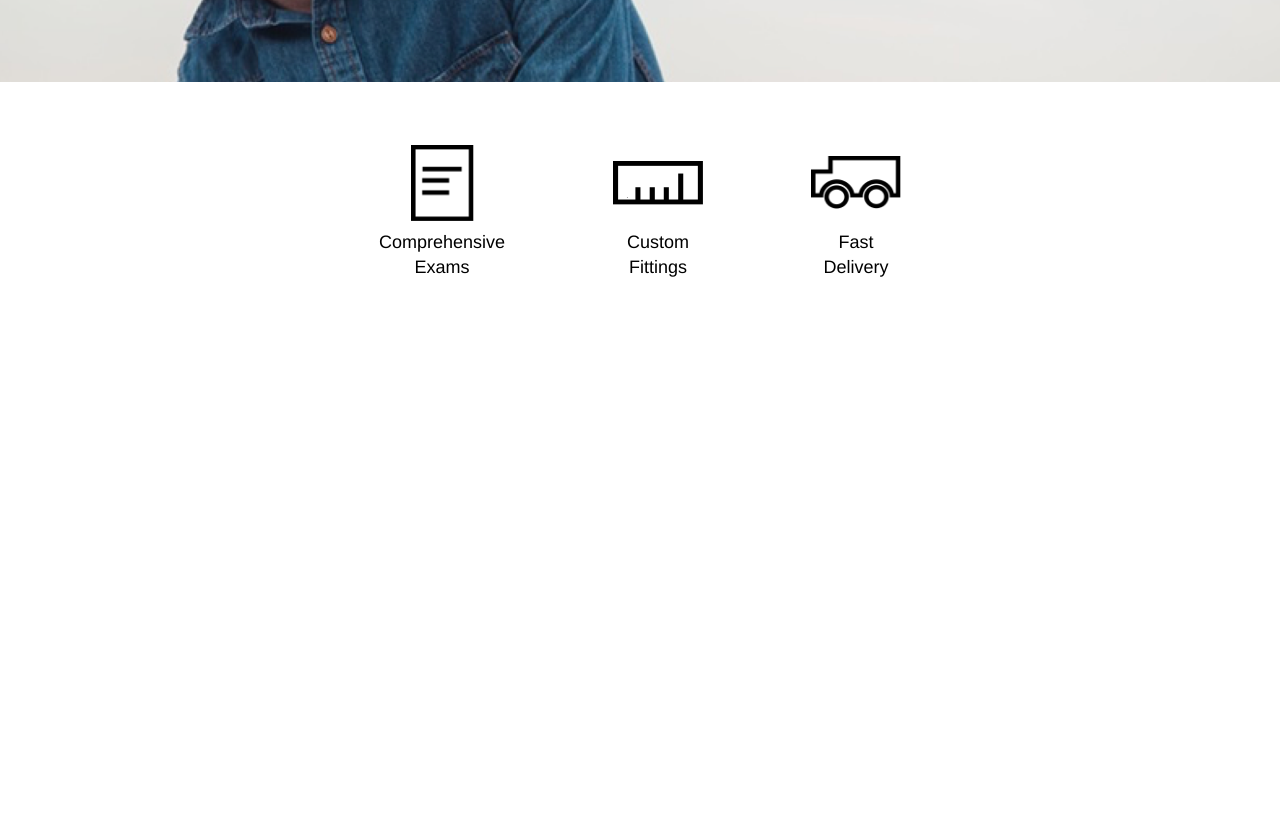
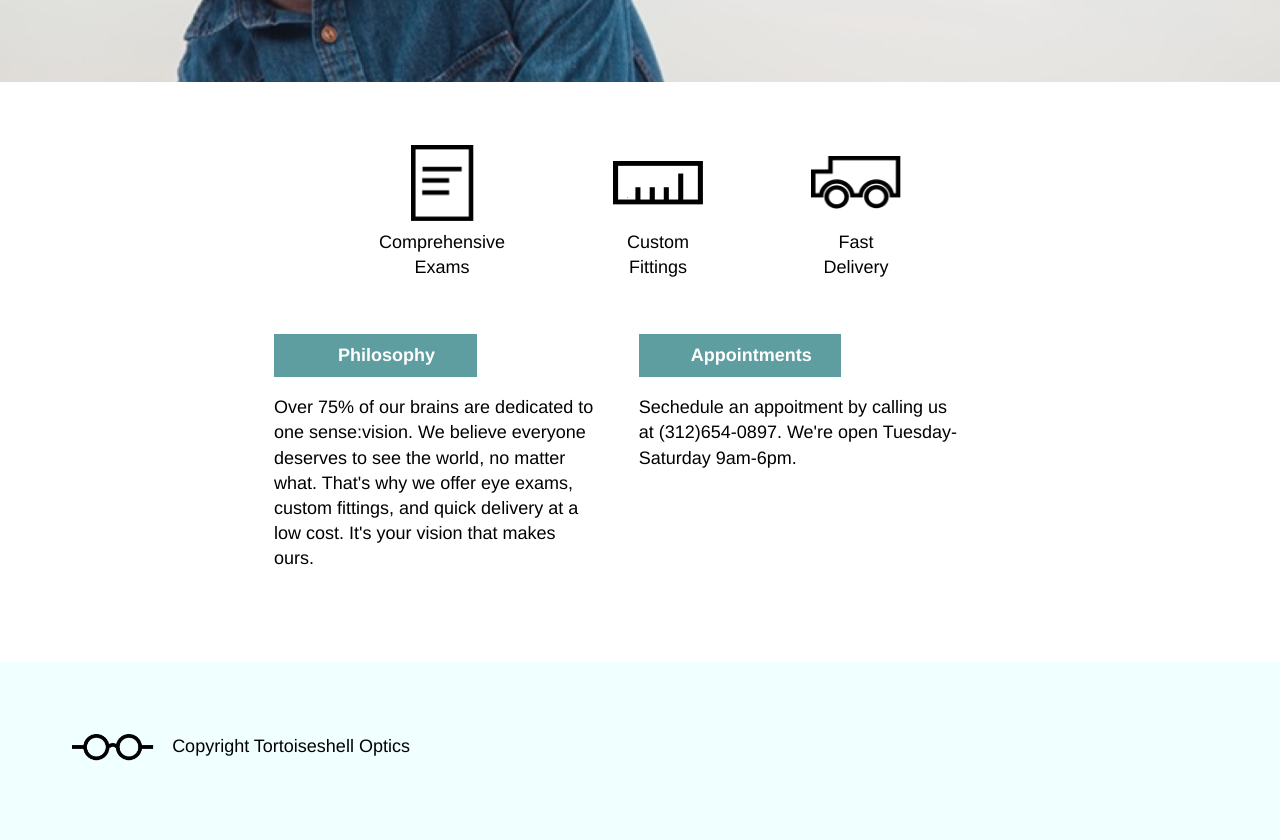
Before and after one commit to innaleikina/optics2, a plain HTML site: page index.html in a window 1280 px wide. Shown: the part 476-1316 px from the top of the page. Before the commit the page ends 800 px from the top, so only its background shows below. Drawn offline with Linux system fonts and the light colour scheme.

Commit message:
final large  website

```diff
--- a/index.html
+++ b/index.html
@@ -59,6 +59,38 @@
          </div>
          <span> Fast</br> Delivery </span>
        </div>
+     </div>
+   </div>
 
-     </div>
-</div>
+
+       <div class="info">
+         <div class="container">
+           <div class=contact>
+
+           <div class="philosophy">
+            <span id="philosophy"> Philosophy </span>
+            <p> Over 75% of our brains are dedicated to one sense:vision.
+              We believe everyone deserves to see the world, no matter what.
+              That's why we offer eye exams, custom fittings, and quick
+              delivery at a low cost. It's your vision that makes ours. </p>
+            </div>
+
+            <div class="appointments">
+              <span id="appointments"> Appointments </span>
+              <p> Sechedule an appoitment by calling us at (312)654-0897.
+              We're open Tuesday-Saturday 9am-6pm. </p>
+           </div>
+        </div>
+      </div>
+    </div>
+
+    <footer>
+      <div class="footer">
+
+        <div class="footerimg">
+          <img src="./resources/images/logo-black.png"/>
+        </div>
+        <span> Copyright Tortoiseshell Optics </span>
+
+      </div>
+    </footer>
--- a/resources/css/style.css
+++ b/resources/css/style.css
@@ -139,3 +139,65 @@ margin-right:6rem;
  text-align:center;
  display: block;
 }
+
+
+
+#appointments,#philosophy {
+  font-weight: bold;
+  color:white;
+  background-color: cadetblue;
+  font-size: 1rem;
+  width:10rem;
+  padding-left: 1.25rem;
+  /*border:1px red solid;*/
+  margin-bottom:1rem;
+  padding-top: 0.5rem;
+  padding-bottom: 0.5rem;
+
+}
+
+.info{
+  display:flex;
+  flex-direction: row;
+  margin-top:3rem;
+  /*border:1px red solid;*/
+  flex-wrap: wrap;
+}
+
+.appointments,.philosophy{
+/*border:1px red solid;*/
+flex-direction: column;
+max-width: 35%;
+}
+
+.contact{
+  flex-direction: row;
+  display:flex;
+  justify-content: center;
+  margin-bottom:5rem;
+}
+
+.contact,.philosophy{
+  margin-right:5%;
+}
+
+
+
+footer {
+  background-color: azure;
+  display: flex;
+/*  border:1px red solid;*/
+}
+
+.footerimg img{
+  height:1.5rem;
+  /*border:1px red solid;*/
+  padding-right: 1rem;
+}
+
+.footer {
+/*  border:1px red solid;*/
+  flex-direction: row;
+  display: flex;
+  margin:4rem;
+}
```
